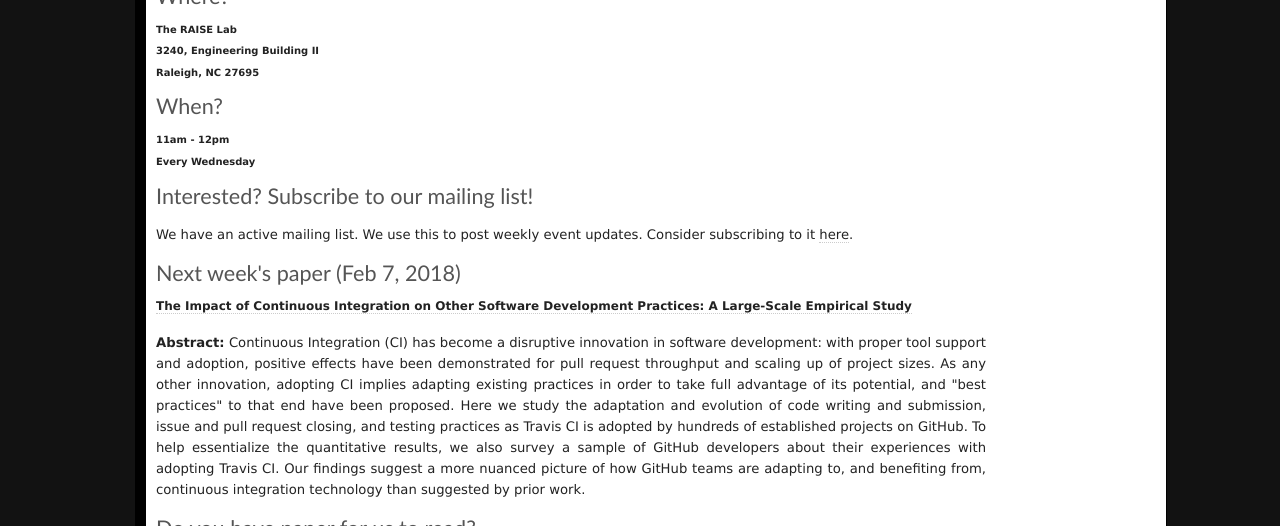
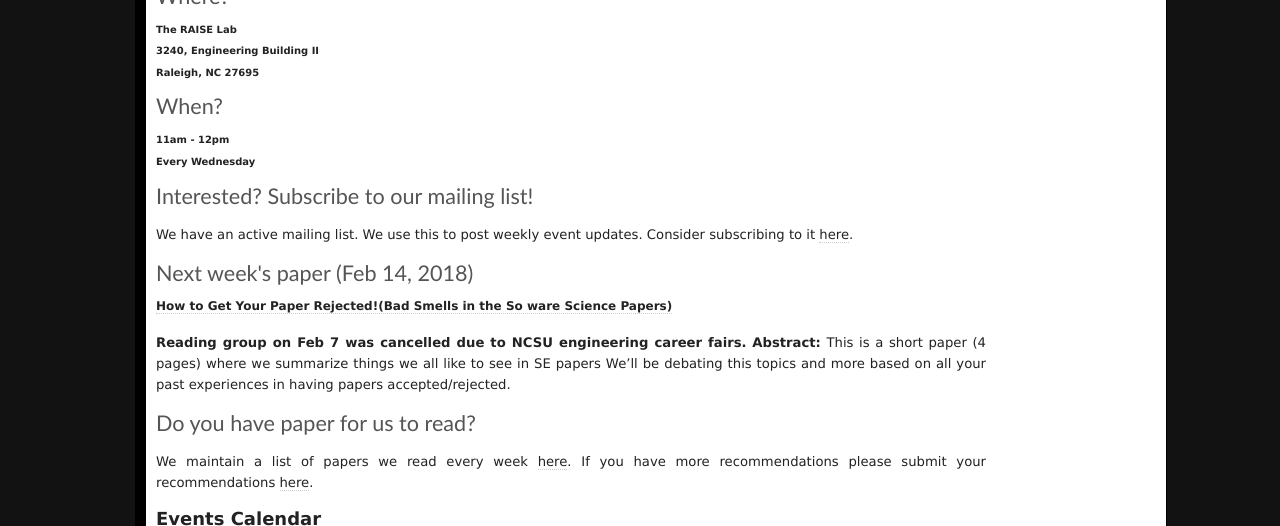
Before and after one commit to ai-se/ai-se.github.io, a Jekyll site: the page built from events/index.html, in a window 1280 px wide and 900 px high, scrolled down 878 px, cut to the strip 0-526 px from the top of the window. Built offline with Jekyll 4.4.1, drawn with Linux system fonts in a browser that asks for light colours.

Commit message:
update events

```diff
--- a/events/index.html
+++ b/events/index.html
@@ -31,13 +31,14 @@ Every Wednesday<br>
 </div>
 
 <div class="span3">
-<h3>Next week's paper (Feb 7, 2018)</h3>
+<h3>Next week's paper (Feb 14, 2018)</h3>
 <h4>
-	<a href="https://cmustrudel.github.io/papers/ase17ci.pdf">The Impact of Continuous Integration on Other Software Development Practices: A Large-Scale Empirical Study</a>
+	<a href="ttp://ai4se.net/events/">How to Get Your Paper Rejected!(Bad Smells in the So ware Science Papers)</a>
 </h4>
 <p>
-
-	<b>Abstract:</b> Continuous Integration (CI) has become a disruptive innovation in software development: with proper tool support and adoption, positive effects have been demonstrated for pull request throughput and scaling up of project sizes. As any other innovation, adopting CI implies adapting existing practices in order to take full advantage of its potential, and "best practices" to that end have been proposed. Here we study the adaptation and evolution of code writing and submission, issue and pull request closing, and testing practices as Travis CI is adopted by hundreds of established projects on GitHub. To help essentialize the quantitative results, we also survey a sample of GitHub developers about their experiences with adopting Travis CI. Our findings suggest a more nuanced picture of how GitHub teams are adapting to, and benefiting from, continuous integration technology than suggested by prior work.
+	<b>Reading group on Feb 7 was cancelled due to NCSU engineering career fairs.</b>
+	<b>Abstract:</b> This is a short paper (4 pages) where we summarize things we all like to see in SE papers
+			We’ll be debating this topics and more based on all your past experiences in having papers accepted/rejected.
 	</p>
 </div>
 <h3>Do you have paper for us to read?</h3>
```
